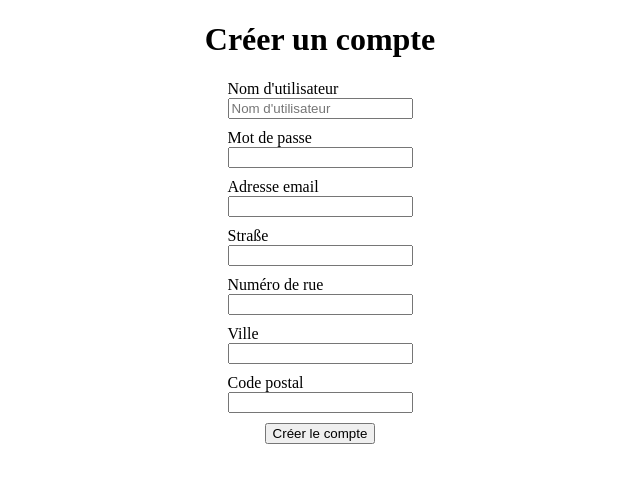
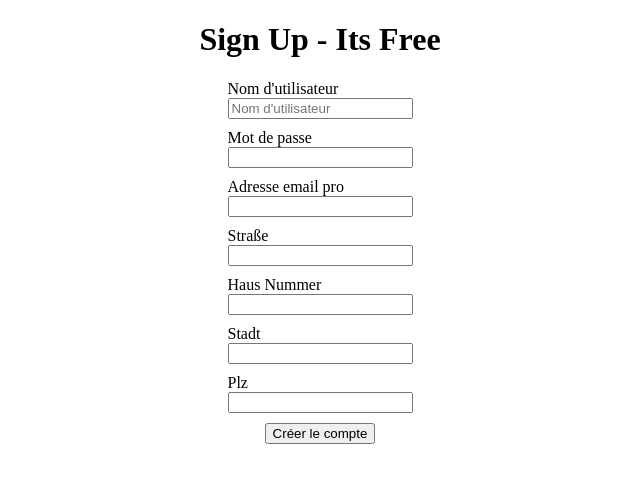
Before and after one commit to giovanni-rn/francois-xavier, a website: page views/signup.html in a window 1280 px wide. Shown: the whole page, without its empty margins (320-960 px from the left). Drawn offline with Linux system fonts and the light colour scheme.

Commit message:
signup Heading

```diff
--- a/views/signup.html
+++ b/views/signup.html
@@ -22,7 +22,7 @@
     </style>
   </head>
   <body>
-    <h1>Créer un compte</h1>
+    <h1>Sign Up - Its Free</h1>
     <form id="signup-form">
       <label for="username">
         Nom d'utilisateur
@@ -38,7 +38,7 @@
         <input type="password" name="password" id="password" />
       </label>
       <label for="email">
-        Adresse email
+        Adresse email pro
         <input type="email" name="email" id="email" />
       </label>
 
@@ -47,15 +47,15 @@
         <input type="text" name="straße" id="straße" />
       </label>
       <label for="nr">
-        Numéro de rue
+        Haus Nummer
         <input type="text" name="nr" id="nr" />
       </label>
       <label for="#stadt">
-        Ville
+        Stadt
         <input type="text" name="stadt" id="stadt" />
       </label>
       <label for="#plz">
-        Code postal
+        Plz
         <input type="text" name="plz" id="plz" />
       </label>
 
```
Also changed, not shown: doc/command.md (+1 -0 lines).
